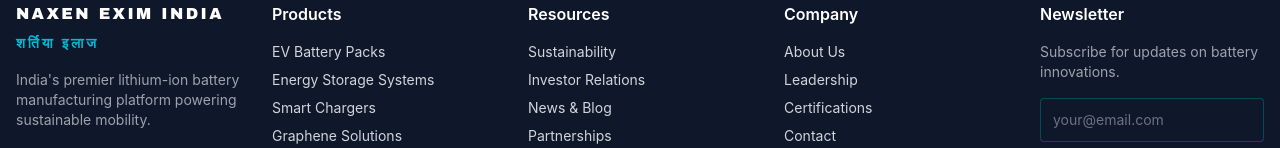
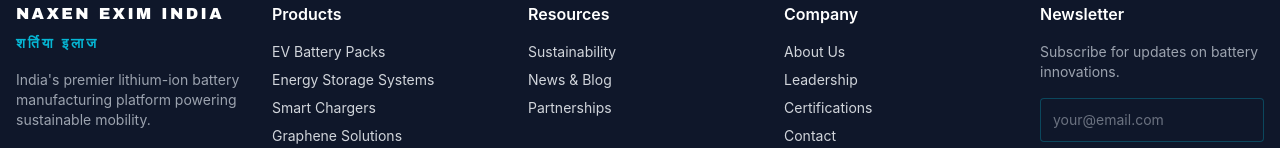
Before and after one commit to windsonmorters-lgtm/nextgen-energy-site, a React (Vite) app in the folder frontend/: page /contact in a window 1280 px wide. Shown: the part 2477-2625 px from the top of the page. Built offline with nearby package versions, Linux system fonts and the light colour scheme.

Commit message:
Disable investor relations page and redirect to home

```diff
--- a/frontend/src/App.tsx
+++ b/frontend/src/App.tsx
@@ -1,10 +1,10 @@
-import { BrowserRouter, Routes, Route } from 'react-router-dom'
+import { BrowserRouter, Routes, Route, Navigate } from 'react-router-dom'
 import Navbar from './components/Navbar'
 import Footer from './components/Footer'
 import Home from './pages/Home'
 import Products from './pages/Products'
 import Sustainability from './pages/Sustainability'
-import InvestorRelations from './pages/InvestorRelations'
+// import InvestorRelations from './pages/InvestorRelations'
 import About from './pages/About'
 import Blog from './pages/Blog'
 import Contact from './pages/Contact'
@@ -27,7 +27,7 @@
             <Route path="/" element={<Home />} />
             <Route path="/products" element={<Products />} />
             <Route path="/sustainability" element={<Sustainability />} />
-            <Route path="/investor-relations" element={<InvestorRelations />} />
+            <Route path="/investor-relations" element={<Navigate to="/" replace />} />
             <Route path="/about" element={<About />} />
             <Route path="/blog" element={<Blog />} />
             <Route path="/solutions" element={<Solutions />} />
--- a/frontend/src/components/Footer.tsx
+++ b/frontend/src/components/Footer.tsx
@@ -48,7 +48,6 @@
             <h4 className="text-white font-semibold mb-4">Resources</h4>
             <ul className="space-y-2 text-sm">
               <li><Link to="/sustainability" className="hover:text-accent-cyan transition">Sustainability</Link></li>
-              <li><Link to="/investor-relations" className="hover:text-accent-cyan transition">Investor Relations</Link></li>
               <li><Link to="/blog" className="hover:text-accent-cyan transition">News & Blog</Link></li>
               <li><Link to="/contact" className="hover:text-accent-cyan transition">Partnerships</Link></li>
             </ul>
```
Also changed, not shown: 1 other file (tests, documents, lock files or other folders).
